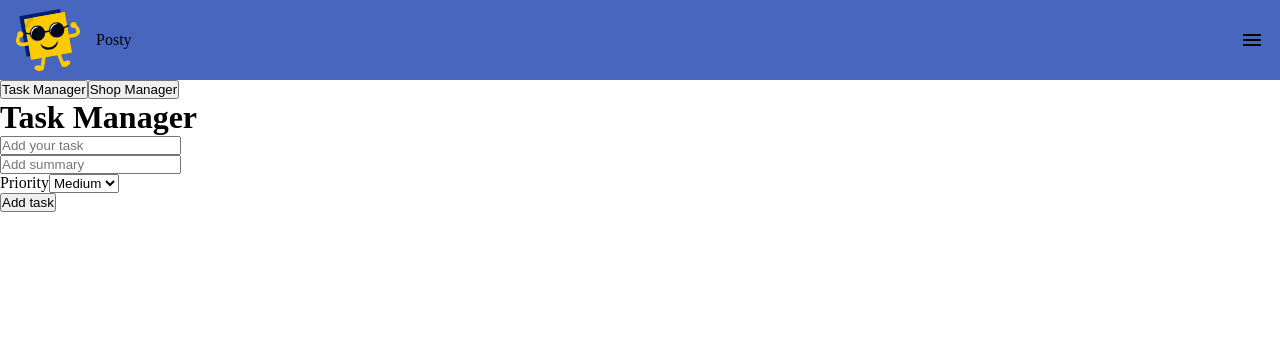
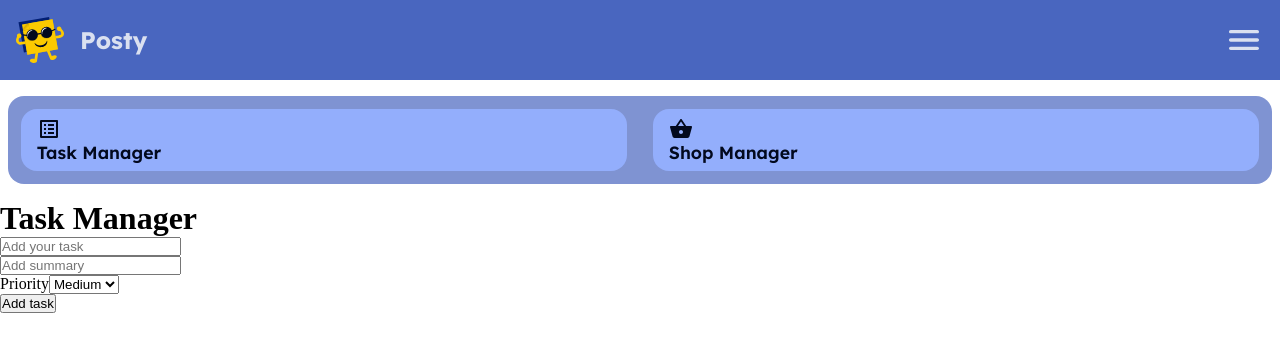
Before and after one commit to EvaneRex/taskmanager, a React (Vite) app: page / in a window 1280 px wide. Shown: the top 352 px of the page. Built offline with nearby package versions, Linux system fonts and the light colour scheme.

Commit message:
added icons and started styling the switch buttons. Remember to add divs around content of each button!

```diff
--- a/src/App.css
+++ b/src/App.css
@@ -20,6 +20,10 @@
   box-sizing: border-box;
 }
 
+body {
+  background-image: url();
+}
+
 header {
   width: 100%;
   height: 5rem;
@@ -35,7 +39,41 @@ header div {
   align-items: center;
 }
 header div img {
-  width: 4rem;
+  width: 3rem;
   height: auto;
   margin-right: 1rem;
+}
+header div p {
+  font-family: "Lexend-Bold";
+  color: #02091e;
+  color: #dae0f0;
+  font-size: 1.5rem;
+}
+header .menu-icon {
+  color: #dae0f0;
+  font-size: 2.5rem;
+}
+
+.switchButtons {
+  display: grid;
+  grid-template-columns: 1fr 1fr;
+  background-color: rgba(73, 102, 191, 0.7);
+  border-radius: 1rem;
+  -webkit-backdrop-filter: blur(2px);
+          backdrop-filter: blur(2px);
+  border: none;
+  margin: 1rem 0.5rem;
+}
+.switchButtons button {
+  display: flex;
+  flex-direction: column;
+  justify-content: center;
+  background-color: #93aefc;
+  font-family: "Lexend-SemiBold";
+  color: #02091e;
+  padding: 0.5rem 1rem;
+  font-size: 1.1rem;
+  border-radius: 1rem;
+  border: none;
+  margin: 0.8rem;
 }/*# sourceMappingURL=App.css.map */
--- a/src/App.scss
+++ b/src/App.scss
@@ -4,6 +4,9 @@
   margin: 0;
   padding: 0;
   box-sizing: border-box;
+}
+body {
+  background-image: url();
 }
 
 header {
@@ -20,13 +23,29 @@ header {
     display: flex;
     align-items: center;
     img {
-      width: 4rem;
+      width: 3rem;
       height: auto;
       margin-right: 1rem;
     }
     p {
       @include partial.heading;
-      color: $whiteBlue;
+      color: partial.$whiteBlue;
+      font-size: 1.5rem;
     }
   }
+  .menu-icon {
+    color: partial.$whiteBlue;
+    font-size: 2.5rem;
+  }
 }
+
+.switchButtons {
+  display: grid;
+  grid-template-columns: 1fr 1fr;
+  @include partial.box1;
+  margin: 1rem 0.5rem;
+
+  button {
+    @include partial.switchButtons;
+  }
+}
--- a/src/App.tsx
+++ b/src/App.tsx
@@ -2,6 +2,8 @@ import Header from "./components/Header";
 import TaskManager from "./components/TaskManager";
 import ShopManager from "./components/ShopManager";
 import { useState } from "react";
+import ShoppingBasketIcon from "@mui/icons-material/ShoppingBasket";
+import ListAltIcon from "@mui/icons-material/ListAlt";
 
 type activeComponent = "task" | "shop";
 
@@ -16,17 +18,19 @@ export default function App() {
   return (
     <>
       <Header title="Posty" logoUrl="/posty_1.svg" />
-      <div>
+      <div className="switchButtons">
         <button
           onClick={() => switchComponent("task")}
           aria-pressed={activeComponent === "task"}
         >
+          <ListAltIcon />
           Task Manager
         </button>
         <button
           onClick={() => switchComponent("shop")}
           aria-pressed={activeComponent === "shop"}
         >
+          <ShoppingBasketIcon />
           Shop Manager
         </button>
       </div>
```
Also changed, not shown: src/partial.scss (+19 -2 lines), 1 other file (tests, documents, lock files or other folders).
